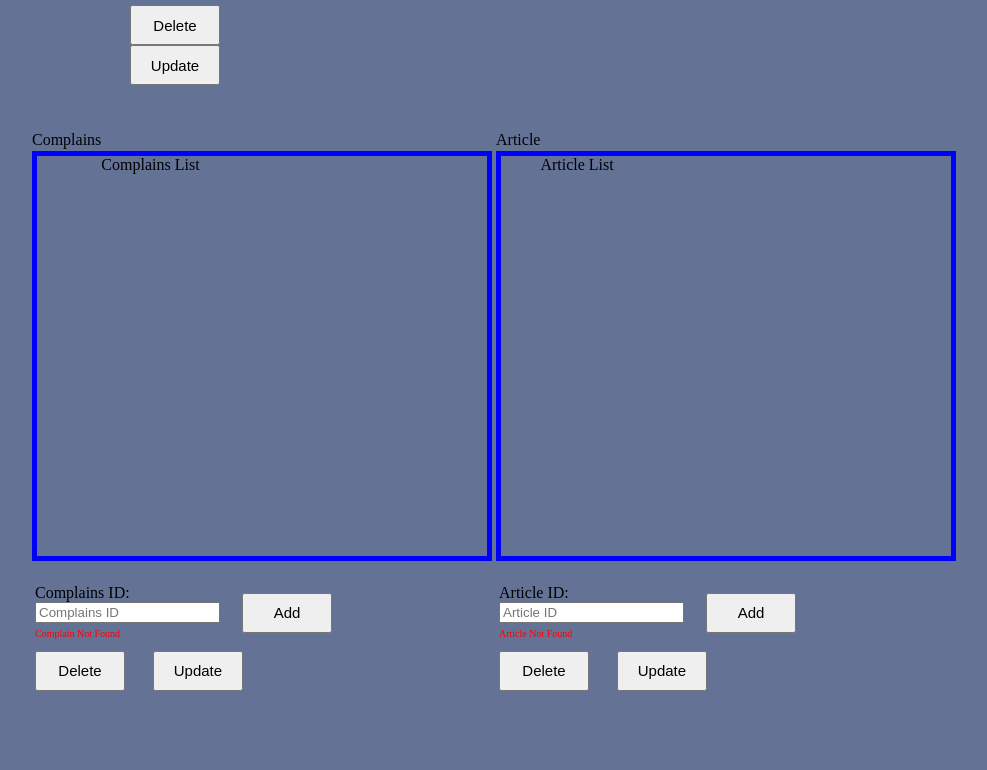
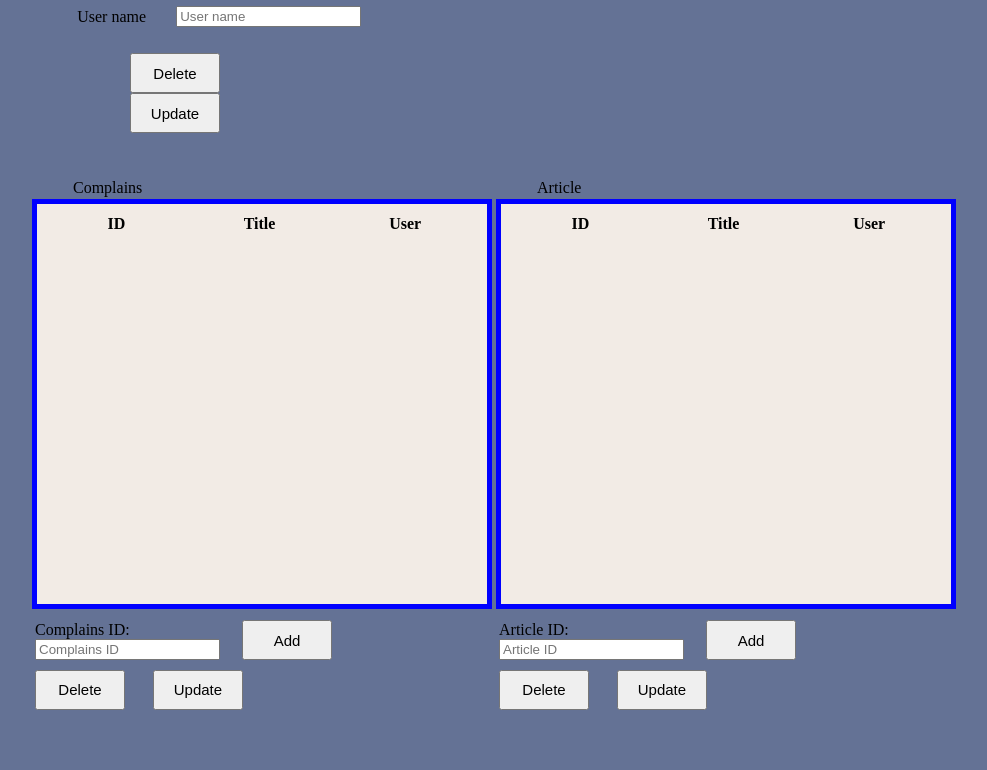
Before and after one commit to helenmand/Stop-Hate-Crimes, a PHP site: page /AdminPage.html in a window 1280 px wide. Shown: the part 571-1341 px from the top of the page, without its empty margins (2-989 px from the left). Before the commit the page ends 1262 px from the top, so only its background shows below. Run offline with PHP 8.4, Linux system fonts and the light colour scheme.

Commit message:
Τhe data is displayed

```diff
--- a/AdminPage.css
+++ b/AdminPage.css
@@ -1,7 +1,11 @@
 body{
-	background-color: #647295 ;
+	background-color: #647295;
 }
 
+iframe {
+	width: 450;
+	height: 400;
+}
 
 .positionAdminName {
 	border: 10px;
@@ -22,15 +26,16 @@ body{
 	max-width: 500px;
 }
 
-.Users {
+.titleBorder {
 	float: left;
 	margin-left: 5%;
 	margin-top: 40px;
 	display: inline;
+	position: absolute;
 }
 
 
-.Tag {
+.Data {
  	margin-top: 60px;
 	margin-left: 5%;
 	border: 5px solid blue;
@@ -41,7 +46,7 @@ body{
 
 .AddButton {
 	margin-top: 130px;
-	margin-left:437px;
+	margin-left:550px;
 	position: absolute;
 	font-size: 15px;
 	height: 40px;
--- a/AdminPage.html
+++ b/AdminPage.html
@@ -6,12 +6,12 @@
 		<link rel="stylesheet" href="AdminPage.css"/>
 		<script src="AdminPage.js"></script>
 	</head>
-	<body onLoad="getAdminName();getData();">
+	<body onLoad="getAdminName();">
 		<p class="positionAdminName" id="AdminName"></p>
-		<p class="Users">Users</p>
+		<p class="titleBorder">Users</p>
 		<a href="landing-page.html"><input class="landingPageButton" type="submit" value="Landing Page"></a>
 		<a href="CreateAccount.html"><input class="AddButton" type="submit" value="Add"></a>
-		<p class="Tag" id="test">User Account List</p>
+		<iframe class="Data" src = "AdminsData/Data.html"></iframe>
 		<div class="SelectionAreaUsers">
 			<table>
 				<tr>
@@ -19,17 +19,17 @@
 						<label class="UserNamelabel">User name</label>
 					</td>
 					<td>
-						<input type="text" Placeholder="User name"/>
+						<input type="text" id="Username" Placeholder="User name"/>
 					</td>
 				</tr>
 				<tr>
 					<td colspan="2">
-						<label class="WarningLabel" >User Not Found</label>
+						<label class="WarningLabel" id="WarningUsername" ></label>
 					</td>
 				</tr>
 				<tr>
 					<td colspan="2">
-						<input class="DeleteButtons" type="submit" value="Delete"><input class="UpdateButtons" type="submit" value="Update">
+						<input class="DeleteButtons" type="submit" value="Delete"><input class="UpdateButtons" type="submit" onclick="UpdateButtonUsers()" value="Update">
 					</td>
 				</tr>
 			</table>
@@ -37,10 +37,10 @@
 		<table>
 			<tr>
 				<td>
-					<p class="Users">Complains</p><p class="Tag">Complains List</p>
+					<p class="titleBorder">Complains</p><iframe class="Data" src = "AdminsData/ComplainsData.html"></iframe>
 				</td>
 				<td>
-					<p class="Users">Article</p><p class="Tag">Article List</p>
+					<p class="titleBorder">Article</p><iframe class="Data" src = "AdminsData/ArticlesData.html"></iframe>
 				</td>
 			</tr>
 			<tr>
@@ -48,7 +48,7 @@
 					<table class="ControlsComplainsArticle">
 						<tr>
 							<td>
-								<label>Complains ID:</label><br><input type="text" Placeholder="Complains ID"/><br><label class="warningLabelComArt" >Complain Not Found</label>
+								<label>Complains ID:</label><br><input type="text" id="ComplainID" Placeholder="Complains ID"/><br><label class="warningLabelComArt" id="WarningComplain"></label>
 							</td>
 							<td>
 								<input class="UpdateButtons" type="submit" value="Add">
@@ -56,7 +56,7 @@
 						</tr>
 						<tr>
 							<td colspan="2">
-								<input class="ButtonDelComplArt" type="submit" value="Delete"><input class="ButtonUpComplArt" type="submit" value="Update">
+								<input class="ButtonDelComplArt" type="submit" value="Delete"><input class="ButtonUpComplArt" type="submit" onclick="UpdateButtonComplains()" value="Update">
 							</td>
 						</tr>
 					</table>
@@ -65,7 +65,7 @@
 					<table class="ControlsComplainsArticle">
 						<tr>
 							<td>
-								<label>Article ID:</label><br><input type="text" Placeholder="Article ID"/><br><label class="warningLabelComArt" >Article Not Found</label>
+								<label>Article ID:</label><br><input type="text" id="ArticleID" Placeholder="Article ID"/><br><label class="warningLabelComArt" id="WarningArticle"></label>
 							</td>
 							<td>
 								<input class="UpdateButtons" type="submit" value="Add">
@@ -73,7 +73,7 @@
 						</tr>
 						<tr>
 							<td colspan="2">
-								<input class="ButtonDelComplArt" type="submit" value="Delete"><input class="ButtonUpComplArt" type="submit" value="Update">
+								<input class="ButtonDelComplArt" type="submit" value="Delete"><input class="ButtonUpComplArt" type="submit" onclick="UpdateButtonArticle()" value="Update">
 							</td>
 						</tr>
 					</table>
```
